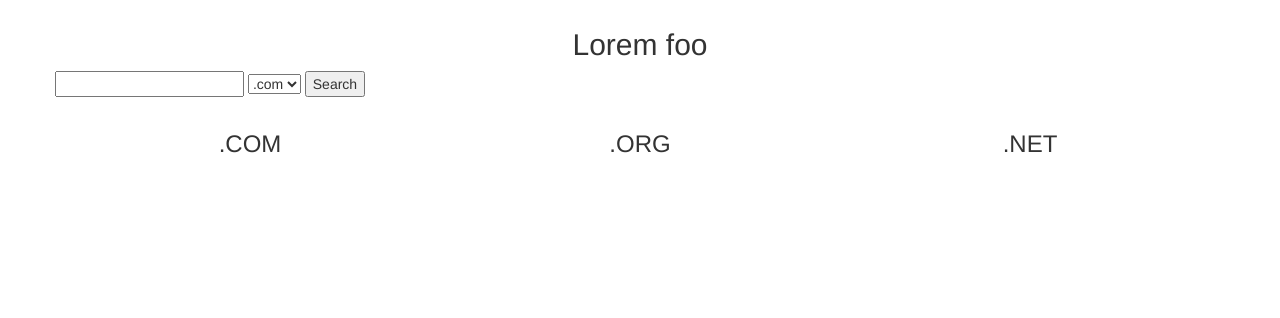
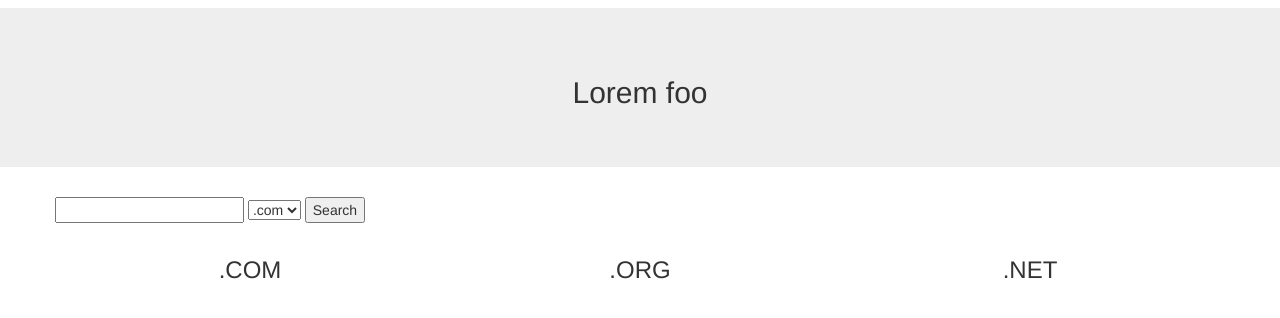
Before and after one commit to guillevinton/sample-storefront, a plain HTML site: page index.html in a window 1280 px wide. Shown: the part 252-570 px from the top of the page. Drawn offline with nearby package versions, Linux system fonts and the light colour scheme.

Commit message:
jumbotron the header callout

```diff
--- a/index.html
+++ b/index.html
@@ -11,9 +11,16 @@
     <div class="row">
       <h1><img src="http://lorempixel.com/1170/230/cats/Sample-Storefront" /></h1>
     </div>
-    <div class="row">
-      <h2 class="text-center">Lorem foo</h2>
+  </div>
+  <div class="jumbotron">
+    <div class="container">
+      <div class="row">
+          <h2 class="text-center">Lorem foo</h2>
+        </div>
+      </div>
     </div>
+  </div>
+  <div class="container">
     <div class="row">
       <form action="http://www.domainspricedright.com/domains/search.aspx?checkAvail=1&amp;prog_id=domainspricedright" method="post"><!-- enter your prog_id and domain -->
         <input type="text" name="domainToCheck"/>
```
